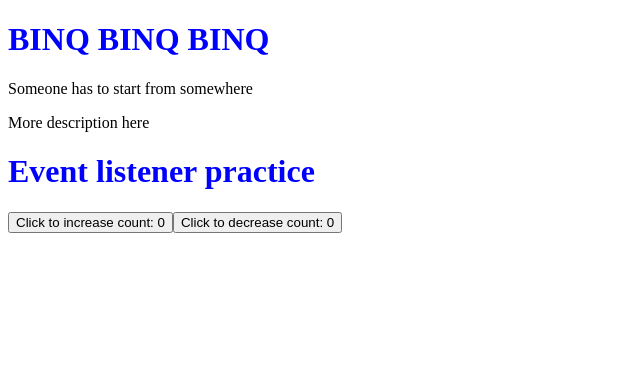
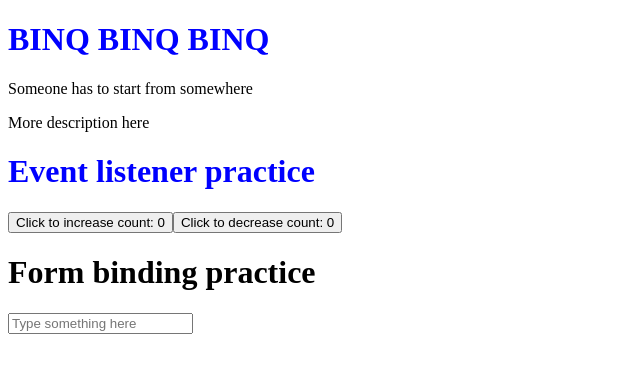
Before and after one commit to 25Ericcheong/binq, a Vue app: page / in a window 1280 px wide. Shown: the top 372 px of the page, without its empty margins (0-640 px from the left). Built offline with nearby package versions, Linux system fonts and the light colour scheme.

Commit message:
simple form binding example

```diff
--- a/src/components/Home.vue
+++ b/src/components/Home.vue
@@ -21,6 +21,13 @@ function increment() {
 function decrement() {
   startingValue.value--;
 }
+
+// Practice form bindings
+const words = ref("");
+
+function onInput(e: Event) {
+  words.value = (e.target as HTMLInputElement).value;
+}
 </script>
 
 <template>
@@ -38,6 +45,11 @@ function decrement() {
       Click to decrease count: {{ startingValue }}
     </button>
   </div>
+  <div>
+    <h1>Form binding practice</h1>
+    <input :value="words" @input="onInput" placeholder="Type something here" />
+    <p>{{ words }}</p>
+  </div>
 </template>
 
 <style scoped>
```
